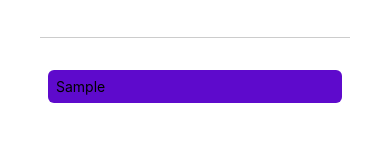
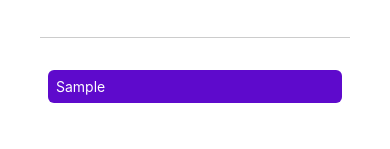
Before and after one commit to pedroluiznogueira/goals-app, a React Native app: screen / in a window 390 px wide. Both pictures are taken after typing "Sample" into the empty fields and a click on the button "ADD GOAL". Shown: the part 151-300 px from the top of the page. Built offline with nearby package versions, Linux system fonts and the light colour scheme.

Commit message:
styles don't cascade

```diff
--- a/App.js
+++ b/App.js
@@ -43,7 +43,9 @@ export default function App() {
             style={styles.goalItem}
             key={index}>
 
-            <Text>{goal}</Text>
+            <Text
+              style={styles.goalText}
+            >{goal}</Text>
 
           </View>
         ))}
@@ -84,7 +86,9 @@ const styles = StyleSheet.create({
     padding: 8,
     margin: 8,
     borderRadius: 6,
-    backgroundColor: '#5e0acc',
+    backgroundColor: '#5e0acc'
+  },
+  goalText: {
     color: 'white'
   }
 });
```
